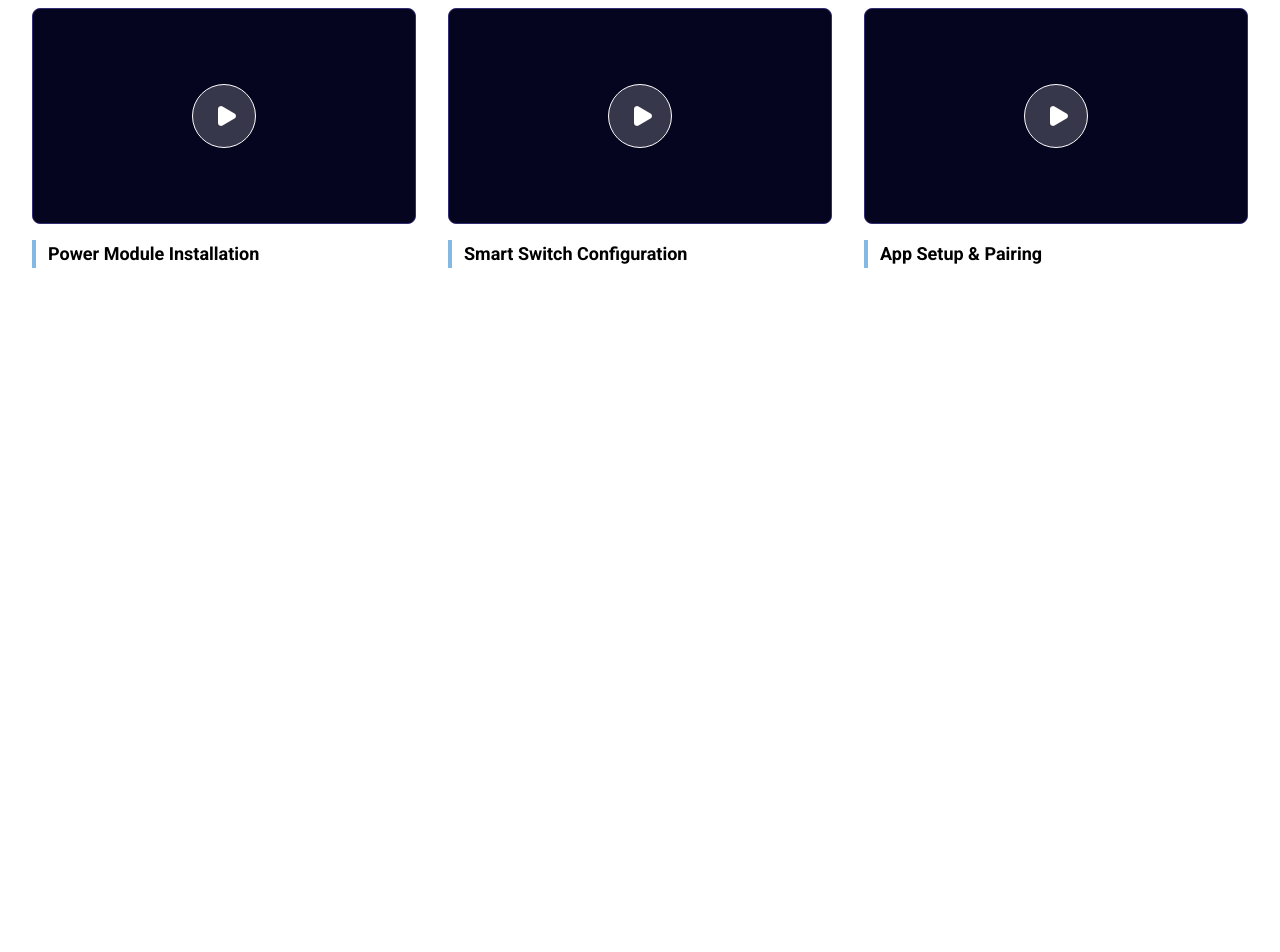
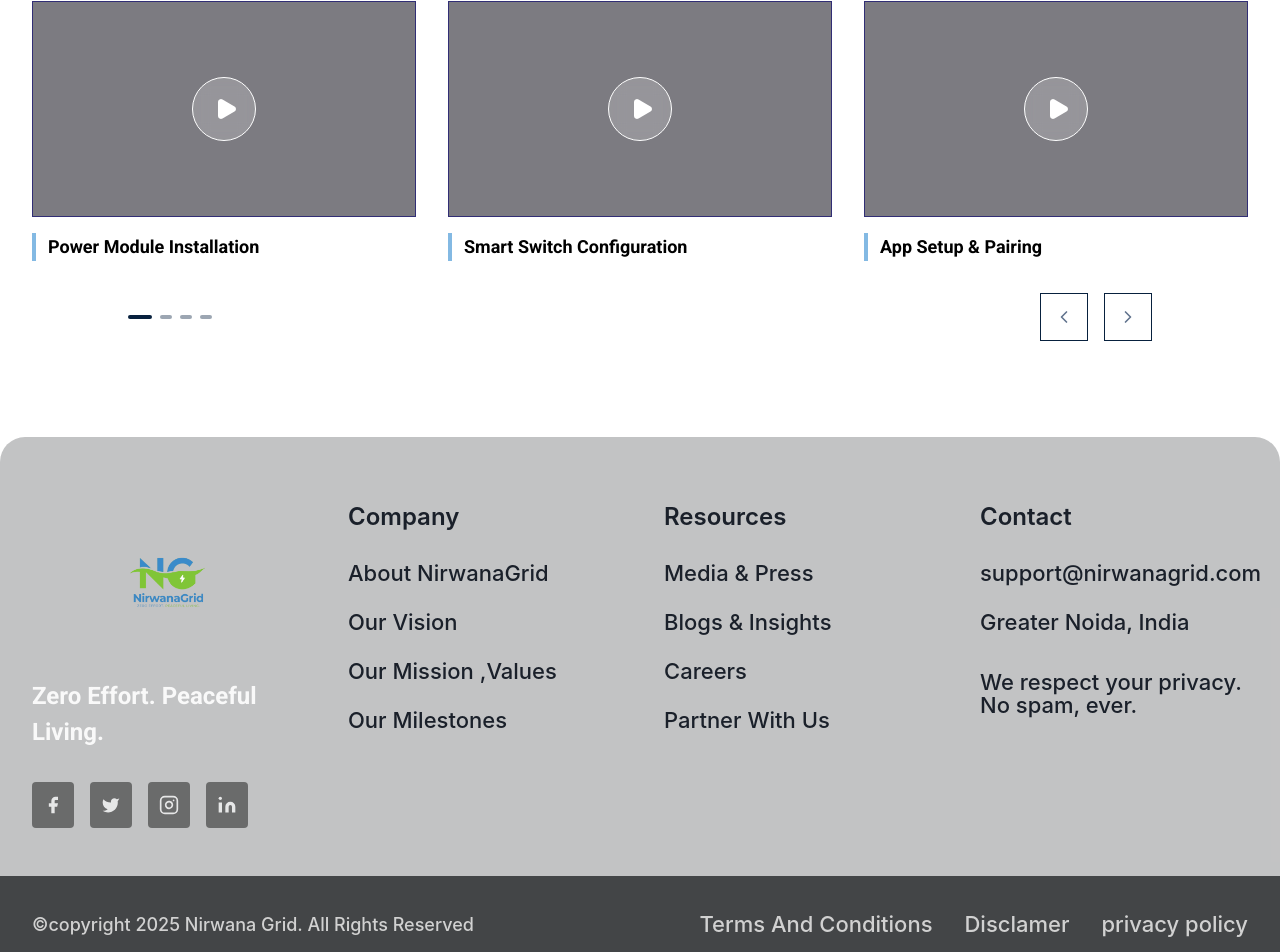
Before and after one commit to NirwanaGrid-Private-Limited/admin-panel, a React (Vite) app: page / in a window 1280 px wide. Shown: the part 7521-8473 px from the top of the page. Before the commit the page ends 7885 px from the top, so only its background shows below. Built offline with nearby package versions, Linux system fonts and the light colour scheme.

Commit message:
added video sec

```diff
--- a/src/component/DownloadApp.jsx
+++ b/src/component/DownloadApp.jsx
@@ -5,24 +5,23 @@ import bgImage from "../assets/AppDownload.png"; // Update path if needed
 
 function DownloadApp() {
   return (
-    <section className="relative overflow-hidden p-0 m-0">
-      <div className="w-full overflow-hidden p-0 m-0" style={{position: 'relative', display: 'inline-block'}}>
+    <section className="relative overflow-hidden p-0 m-0 bg-transparent" style={{background: 'transparent', padding: 0, margin: 0, marginBottom: 0}}>
+      <div className="w-full overflow-hidden p-0 m-0" style={{position: 'relative', display: 'block', background: 'transparent', padding: 0, margin: 0, marginBottom: 0}}>
         <img
           src={bgImage}
           alt="Isometric Smart Home View"
-          className="w-full h-auto object-cover block p-0 m-0 align-top"
-          style={{display: 'block', margin: 0, padding: 0, width: '100%', height: 'auto'}}
+          className="w-full object-cover block align-top"
+          style={{display: 'block', margin: 0, padding: 0, width: '100%', height: '100%', objectFit: 'cover', marginBottom: 0}}
         />
         {/* Button container absolutely positioned on the image, left corner, responsive */}
-           <div className="absolute top-1/2 sm:top-1/2 md:top-1/2 left-8 sm:left-16 md:left-24 flex flex-col md:flex-row gap-1 sm:gap-2 md:gap-4 items-center -translate-y-1/2 sm:-translate-y-1/2 md:-translate-y-1/2 z-10"
-             style={{ top: '55%' }}>
-          <button className="flex items-center gap-0.5 sm:gap-1 md:gap-2 border border-[#83b9e3] rounded-lg px-1 py-0.5 sm:px-2 sm:py-1 md:px-4 md:py-2 bg-white/5 hover:bg-white/10 transition-colors backdrop-blur w-20 sm:w-10 md:w-32 lg:w-44 min-h-0">
+        <div className="absolute top-1/2 left-8 sm:left-16 md:left-24 flex flex-col md:flex-row gap-1 sm:gap-2 md:gap-4 items-center -translate-y-1/2 z-10">
+          <button className="flex items-center gap-0.5 sm:gap-1 md:gap-2 border border-[#83b9e3] rounded-lg px-1 py-0.5 sm:px-2 sm:py-1 md:px-4 md:py-2 bg-transparent hover:bg-[#08111F8A]/40 transition-colors backdrop-blur w-20 sm:w-10 md:w-32 lg:w-44 min-h-0">
             <img src={imgImage3} alt="Play Store" className="w-3 h-3 sm:w-4 sm:h-4 md:w-6 md:h-6 object-contain" />
             <div className="text-left whitespace-nowrap md:text-xs lg:text-lg">
               <p className="text-[10px] sm:text-xs md:text-xs lg:text-lg font-semibold text-white">Google Play</p>
             </div>
           </button>
-          <button className="flex items-center gap-0.5 sm:gap-1 md:gap-2 border border-[#83b9e3] rounded-lg px-1 py-0.5 sm:px-2 sm:py-1 md:px-4 md:py-2 bg-white/5 hover:bg-white/10 transition-colors backdrop-blur w-20 sm:w-24 md:w-32 lg:w-44 min-h-0">
+          <button className="flex items-center gap-0.5 sm:gap-1 md:gap-2 border border-[#83b9e3] rounded-lg px-1 py-0.5 sm:px-2 sm:py-1 md:px-4 md:py-2 bg-transparent hover:bg-[#08111F8A]/40 transition-colors backdrop-blur w-20 sm:w-24 md:w-32 lg:w-44 min-h-0">
             <img src={imgImage5} alt="App Store" className="w-3 h-3 sm:w-4 sm:h-4 md:w-6 md:h-6 object-contain" />
             <div className="text-left whitespace-nowrap md:text-xs lg:text-lg">
               <p className="text-[10px] sm:text-xs md:text-xs lg:text-lg font-semibold text-white">App Store</p>
--- /dev/null
+++ b/src/component/Footer.jsx
@@ -0,0 +1,97 @@
+import imgLogo1 from "../assets/nirwanagridlogo.png";
+import { Facebook, Twitter, Instagram, Linkedin } from "lucide-react";
+function Footer() {
+  return <footer className="w-full">
+      {
+    /* Main Footer Section */
+  }
+      <div className="bg-[rgba(67,69,71,0.32)] rounded-t-[25px] pt-16 pb-12">
+        <div className="container mx-auto px-4 md:px-8">
+          <div className="grid grid-cols-1 md:grid-cols-2 lg:grid-cols-4 gap-12">
+            {
+    /* Brand Column */
+  }
+            <div className="space-y-6">
+              <img src={imgLogo1} alt="NirwanaGrid" className="h-[153px]  object-contain" />
+              <p className="text-2xl font-semibold text-white opacity-90 leading-normal">
+                Zero Effort. Peaceful Living.
+              </p>
+
+              {
+    /* Socials */
+  }
+              <div className="flex gap-4 mt-8">
+                <a href="#" className="w-[42px] h-[46px] bg-[#313131] opacity-60 rounded flex items-center justify-center text-white hover:opacity-100 transition-opacity">
+                  <Facebook size={20} fill="white" className="text-transparent" />
+                </a>
+                <a href="#" className="w-[42px] h-[46px] bg-[#313131] opacity-60 rounded flex items-center justify-center text-white hover:opacity-100 transition-opacity">
+                  <Twitter size={20} fill="white" className="text-transparent" />
+                </a>
+                <a href="#" className="w-[42px] h-[46px] bg-[#313131] opacity-60 rounded flex items-center justify-center text-white hover:opacity-100 transition-opacity">
+                  <Instagram size={20} />
+                </a>
+                <a href="#" className="w-[42px] h-[46px] bg-[#313131] opacity-60 rounded flex items-center justify-center text-white hover:opacity-100 transition-opacity">
+                  <Linkedin size={20} fill="white" className="text-transparent" />
+                </a>
+              </div>
+            </div>
+
+            {
+    /* Company Links */
+  }
+            <div>
+              <h4 className="text-2xl font-semibold text-[#1a202a] mb-6 font-['Inter']">Company</h4>
+              <ul className="space-y-4 text-[#1a202a] font-medium text-[22px] font-['Inter']">
+                <li><a href="#" className="hover:text-[#3ba8ff]">About NirwanaGrid</a></li>
+                <li><a href="#" className="hover:text-[#3ba8ff]">Our Vision</a></li>
+                <li><a href="#" className="hover:text-[#3ba8ff]">Our Mission ,Values</a></li>
+                <li><a href="#" className="hover:text-[#3ba8ff]">Our Milestones</a></li>
+              </ul>
+            </div>
+
+            {
+    /* Resources Links */
+  }
+            <div>
+              <h4 className="text-2xl font-semibold text-[#1a202a] mb-6 font-['Inter']">Resources</h4>
+              <ul className="space-y-4 text-[#1a202a] font-medium text-[22px] font-['Inter']">
+                <li><a href="#" className="hover:text-[#3ba8ff]">Media & Press</a></li>
+                <li><a href="#" className="hover:text-[#3ba8ff]">Blogs & Insights</a></li>
+                <li><a href="#" className="hover:text-[#3ba8ff]">Careers</a></li>
+                <li><a href="#" className="hover:text-[#3ba8ff]">Partner With Us</a></li>
+              </ul>
+            </div>
+
+            {
+    /* Contact */
+  }
+            <div>
+              <h4 className="text-2xl font-semibold text-[#1a202a] mb-6 font-['Inter']">Contact</h4>
+              <ul className="space-y-4 text-[#1a202a] font-medium text-[22px] font-['Inter']">
+                <li>support@nirwanagrid.com</li>
+                <li>Greater Noida, India</li>
+                <li className="pt-4 leading-[105%]">We respect your privacy. No spam, ever.</li>
+              </ul>
+            </div>
+          </div>
+        </div>
+      </div>
+
+      {
+    /* Bottom Bar */
+  }
+      <div className="bg-[#434547] py-8">
+        <div className="container mx-auto px-4 md:px-8 flex flex-col lg:flex-row justify-between items-center text-[#d1d1d1]">
+          <p className="text-[18px] font-medium font-['Inter']">©copyright 2025 Nirwana Grid. All Rights Reserved</p>
+          <div className="flex flex-col md:flex-row gap-8 mt-4 lg:mt-0 text-[22px] font-medium font-['Inter']">
+            <a href="#" className="hover:text-white">Terms And Conditions</a>
+            <a href="#" className="hover:text-white">Disclamer</a>
+            <a href="#" className="hover:text-white">privacy policy</a>
+          </div>
+        </div>
+      </div>
+    </footer>;
+}
+export {
+  Footer
+};
--- a/src/component/VideoSection.jsx
+++ b/src/component/VideoSection.jsx
@@ -1,11 +1,35 @@
 import { Play } from "lucide-react";
+import PaginationDots from "./ui/PaginationDots";
+import NavigationButtons from "./NavigationButtons";
+import { useState } from "react";
 const videos = [
   "Power Module Installation",
   "Smart Switch Configuration",
-  "App Setup & Pairing"
+  "App Setup & Pairing",
+  "Voice Assistant Integration",
+  "Remote Monitoring Demo",
+  "Energy Saving Tips"
 ];
 function VideosSection() {
-  return <section className="py-24 bg-white text-black">
+  const [startIndex, setStartIndex] = useState(0);
+  const visibleCount = 3;
+  const totalVideos = videos.length;
+  const visibleVideos = videos.slice(startIndex, startIndex + visibleCount);
+  const canGoPrev = startIndex > 0;
+  const canGoNext = startIndex + visibleCount < totalVideos;
+
+  const goToPrev = () => {
+    if (canGoPrev) setStartIndex(startIndex - 1);
+  };
+  const goToNext = () => {
+    if (canGoNext) setStartIndex(startIndex + 1);
+  };
+  const handleDotClick = (idx) => {
+    setStartIndex(idx);
+  };
+
+  return (
+    <section className="py-24 bg-white text-black">
       <div className="container mx-auto px-4 md:px-8">
         <div className="mb-16">
           <h2 className="text-4xl md:text-6xl font-bold mb-6">
@@ -16,9 +40,13 @@ function VideosSection() {
           </p>
         </div>
 
-        <div className="grid grid-cols-1 md:grid-cols-3 gap-8">
-          {videos.map((title, idx) => <div key={idx} className="group cursor-pointer">
-              <div className="relative aspect-video bg-[#0a0934] border border-[#312e75] rounded-lg overflow-hidden mb-4">
+        <div className="grid grid-cols-1 md:grid-cols-3 gap-8 mb-8">
+          {visibleVideos.map((title, idx) => (
+            <div key={startIndex + idx} className="group cursor-pointer">
+              <div
+                className="relative aspect-video border border-[#312e75] overflow-hidden mb-4"
+                style={{ background: '#0A093433' }}
+              >
                 <div className="absolute inset-0 bg-black/40 group-hover:bg-black/20 transition-colors" />
                 <div className="absolute inset-0 flex items-center justify-center">
                   <div className="w-16 h-16 rounded-full bg-white/20 backdrop-blur-sm flex items-center justify-center border border-white group-hover:scale-110 transition-transform">
@@ -29,10 +57,36 @@ function VideosSection() {
               <h3 className="text-lg font-semibold border-l-4 border-[#83b9e3] pl-3">
                 {title}
               </h3>
-            </div>)}
+            </div>
+          ))}
+        </div>
+        <div className="flex w-full max-w-5xl mx-auto items-center justify-between">
+          <div className="flex justify-start w-1/2">
+            <PaginationDots
+              total={totalVideos - visibleCount + 1}
+              current={startIndex}
+              onClick={handleDotClick}
+              className="flex gap-2"
+              activeColor="bg-[#08213E]"
+              inactiveColor="bg-[#08213E]/40"
+            />
+          </div>
+          <div className="flex justify-end w-1/2">
+            <NavigationButtons
+              currentSlide={startIndex}
+              setCurrentSlide={setStartIndex}
+              totalSlides={totalVideos - visibleCount + 1}
+              goToPrevious={goToPrev}
+              goToNext={goToNext}
+              canGoPrev={canGoPrev}
+              canGoNext={canGoNext}
+              borderColor="#08213E"
+            />
+          </div>
         </div>
       </div>
-    </section>;
+    </section>
+  );
 }
 export {
   VideosSection
--- a/src/pages/Home.jsx
+++ b/src/pages/Home.jsx
@@ -9,6 +9,7 @@ import { Testimonial } from '../component/Testimonial'
 import TechSpecs from '../component/TechSpecs'
 import DownloadApp from '../component/DownloadApp'
 import { VideosSection } from '../component/VideoSection'
+import { Footer } from '../component/Footer'
 
 
 function Home() {
@@ -55,9 +56,13 @@ function Home() {
       <div>
         <DownloadApp />
       </div>
-      <div>
+   <div>
         <VideosSection/>
-      </div>
+        </div>
+        <div>
+          <Footer/>
+        </div>
+
     </div>
   )
 }
```
Also changed, not shown: src/assets/nirwanagridlogo.png (added).
